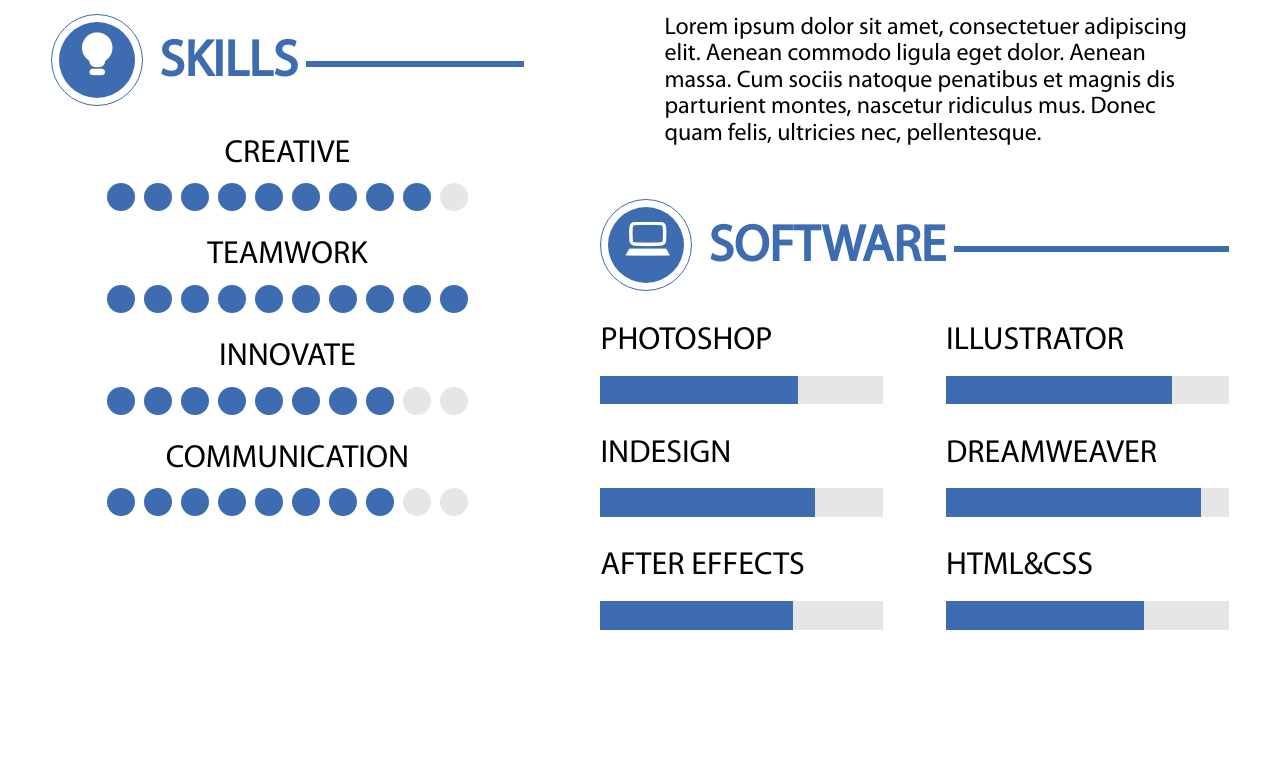
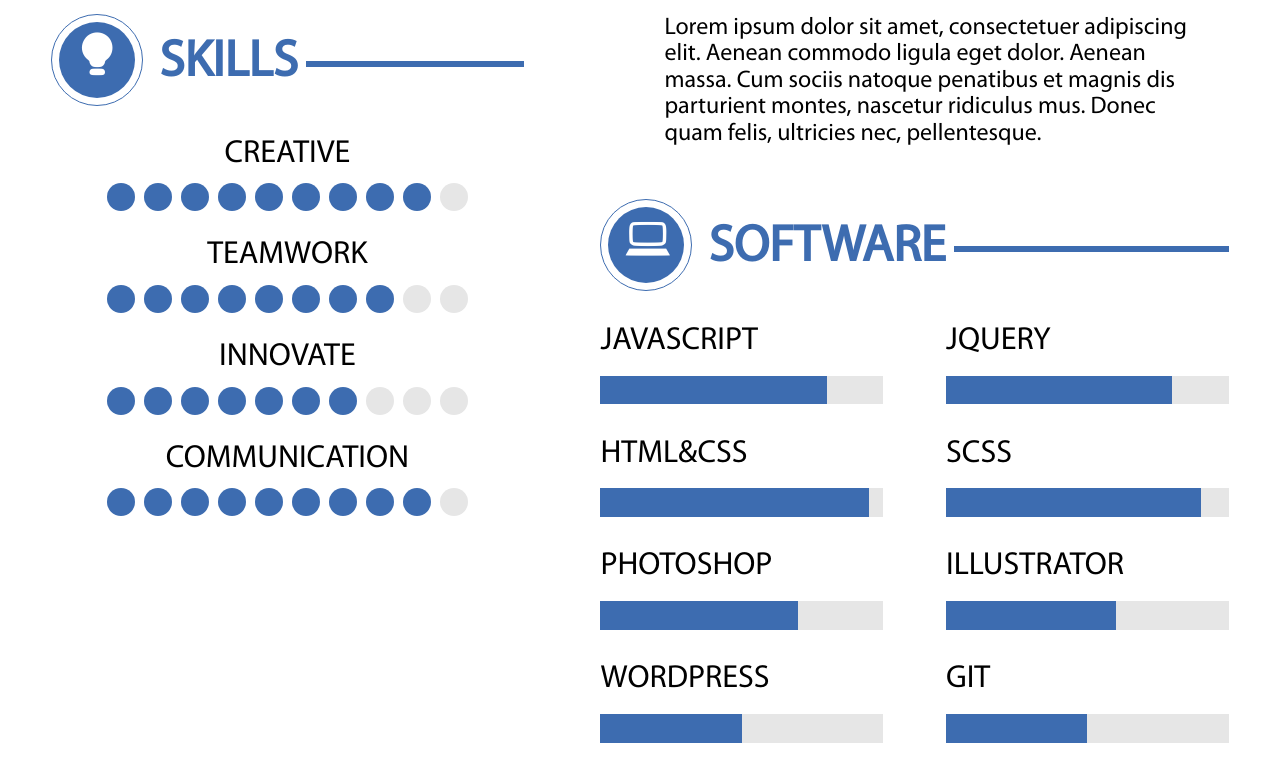
Before and after one commit to masterAleksanyan/resume, a plain HTML site: page resume/index.html in a window 1280 px wide. Shown: the part 1871-2653 px from the top of the page. Before the commit the page ends 2626 px from the top, so only its background shows below. Drawn offline with Linux system fonts and the light colour scheme.

Commit message:
content chenge

```diff
--- a/resume/build/fonts/fonts.css
+++ b/resume/build/fonts/fonts.css
@@ -3,15 +3,6 @@
 	font-family: 'MyriadPro-Regular';
 	src: url('MyriadPro/MyriadPro-Regular.eot');
 	src: local('☺'), url('MyriadPro/MyriadPro-Regular.woff') format('woff'), url('MyriadPro/MyriadPro-Regular.ttf') format('truetype'), url('MyriadPro/MyriadPro-Regular.svg') format('svg');
-	font-weight: normal;
-	font-style: normal;
-}
-
-/** Bold **/
-@font-face {
-	font-family: 'MyriadPro-Bold';
-	src: url('MyriadPro/MyriadPro-Bold.eot');
-	src: local('☺'), url('MyriadPro/MyriadPro-Bold.woff') format('woff'), url('MyriadPro/MyriadPro-Bold.ttf') format('truetype'), url('MyriadPro/MyriadPro-Bold.svg') format('svg');
 	font-weight: normal;
 	font-style: normal;
 }
@@ -58,7 +49,6 @@
   display: inline-block;
   text-decoration: inherit;
   width: 1em;
-  margin-right: .2em;
   text-align: center;
   /* opacity: .8; */
 
@@ -68,10 +58,6 @@
 
   /* fix buttons height, for twitter bootstrap */
   line-height: 1em;
-
-  /* Animation center compensation - margins should be symmetric */
-  /* remove if not needed */
-  margin-left: .2em;
 
   /* you can be more comfortable with increased icons size */
   /* font-size: 120%; */
--- a/resume/build/js/main.js
+++ b/resume/build/js/main.js
@@ -1,6 +1,4 @@
 window.onload = function(){
-
-  let skills_level = document.querySelectorAll('.skills__level');
 
   //  no supported ie 11
 
@@ -12,6 +10,8 @@
 //    }
 //  });
 
+  let skills_level = document.querySelectorAll('.skills__level');
+  if(skills_level.length){
     for(let j = 0; j<skills_level.length; j++){
       let level_num = skills_level[j].attributes['data-skills-level'].value;
       let level = skills_level[j].querySelectorAll('span');
@@ -19,12 +19,14 @@
         level[i].classList.add('active');
       }
     }
+  }
 
   let soft_lavel = document.querySelectorAll('.soft__level');
+  if(soft_lavel.length){
     for(let j = 0; j<soft_lavel.length; j++){
       let level_num = soft_lavel[j].attributes['data-soft-level'].value;
-    let level = soft_lavel[j].querySelector('.soft__level_part');
-    level.style.width = level_num + '%';
+      soft_lavel[j].querySelector('.soft__level_part').style.width = level_num + '%';
+    }
   }
 
 
--- a/resume/index.html
+++ b/resume/index.html
@@ -85,7 +85,7 @@
             </div>
             <div class="skills__item">
               <p class="skills__name">Teamwork</p>
-              <p class="skills__level" data-skills-level="10">
+              <p class="skills__level" data-skills-level="8">
                 <span></span>
                 <span></span>
                 <span></span>
@@ -100,7 +100,7 @@
             </div>
             <div class="skills__item">
               <p class="skills__name">Innovate</p>
-              <p class="skills__level" data-skills-level="8">
+              <p class="skills__level" data-skills-level="7">
                 <span></span>
                 <span></span>
                 <span></span>
@@ -115,7 +115,7 @@
             </div>
             <div class="skills__item">
               <p class="skills__name">Communication</p>
-              <p class="skills__level" data-skills-level="8">
+              <p class="skills__level" data-skills-level="9">
                 <span></span>
                 <span></span>
                 <span></span>
@@ -241,6 +241,34 @@
           </div>
           <div class="softwere-block">
             <div class="soft">
+              <h3 class="soft__name">JavaScript</h3>
+              <div class="soft__level" data-soft-level="80">
+                <p class="soft__level_full"></p>
+                <p class="soft__level_part"></p>
+              </div>
+            </div>
+            <div class="soft">
+              <h3 class="soft__name">Jquery</h3>
+              <div class="soft__level" data-soft-level="80">
+                <p class="soft__level_full"></p>
+                <p class="soft__level_part"></p>
+              </div>
+            </div>
+            <div class="soft">
+              <h3 class="soft__name">Html&amp;Css</h3>
+              <div class="soft__level" data-soft-level="95">
+                <p class="soft__level_full"></p>
+                <p class="soft__level_part"></p>
+              </div>
+            </div>
+            <div class="soft">
+              <h3 class="soft__name">Scss</h3>
+              <div class="soft__level" data-soft-level="90">
+                <p class="soft__level_full"></p>
+                <p class="soft__level_part"></p>
+              </div>
+            </div>
+            <div class="soft">
               <h3 class="soft__name">Photoshop</h3>
               <div class="soft__level" data-soft-level="70">
                 <p class="soft__level_full"></p>
@@ -249,35 +277,21 @@
             </div>
             <div class="soft">
               <h3 class="soft__name">Illustrator</h3>
-              <div class="soft__level" data-soft-level="80">
+              <div class="soft__level" data-soft-level="60">
                 <p class="soft__level_full"></p>
                 <p class="soft__level_part"></p>
               </div>
             </div>
             <div class="soft">
-              <h3 class="soft__name">Indesign</h3>
-              <div class="soft__level" data-soft-level="76">
+              <h3 class="soft__name">Wordpress</h3>
+              <div class="soft__level" data-soft-level="50">
                 <p class="soft__level_full"></p>
                 <p class="soft__level_part"></p>
               </div>
             </div>
             <div class="soft">
-              <h3 class="soft__name">Dreamweaver</h3>
-              <div class="soft__level" data-soft-level="90">
-                <p class="soft__level_full"></p>
-                <p class="soft__level_part"></p>
-              </div>
-            </div>
-            <div class="soft">
-              <h3 class="soft__name">After effects</h3>
-              <div class="soft__level" data-soft-level="68">
-                <p class="soft__level_full"></p>
-                <p class="soft__level_part"></p>
-              </div>
-            </div>
-            <div class="soft">
-              <h3 class="soft__name">Html&amp;Css</h3>
-              <div class="soft__level" data-soft-level="70">
+              <h3 class="soft__name">Git</h3>
+              <div class="soft__level" data-soft-level="50">
                 <p class="soft__level_full"></p>
                 <p class="soft__level_part"></p>
               </div>
```
Lines whose indentation alone changed are shown as unchanged.
